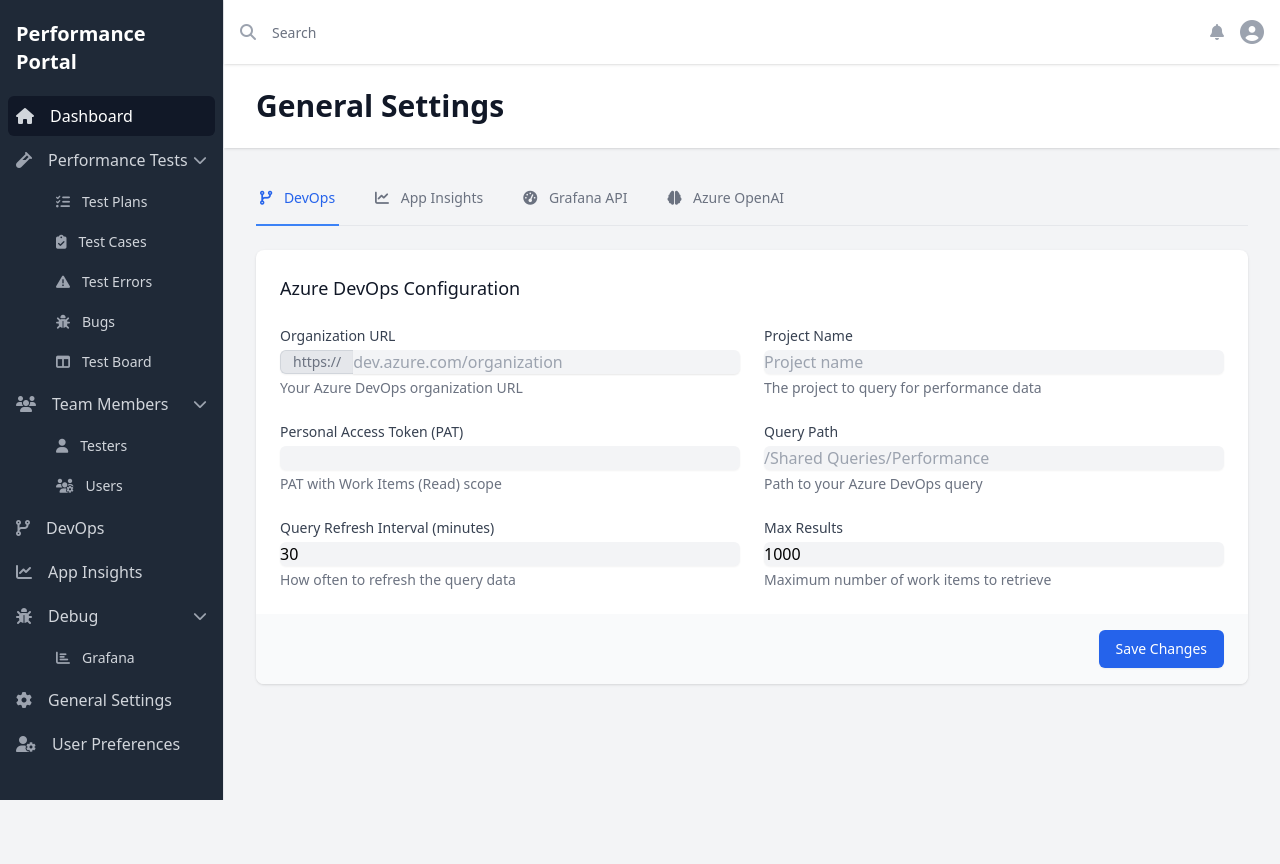
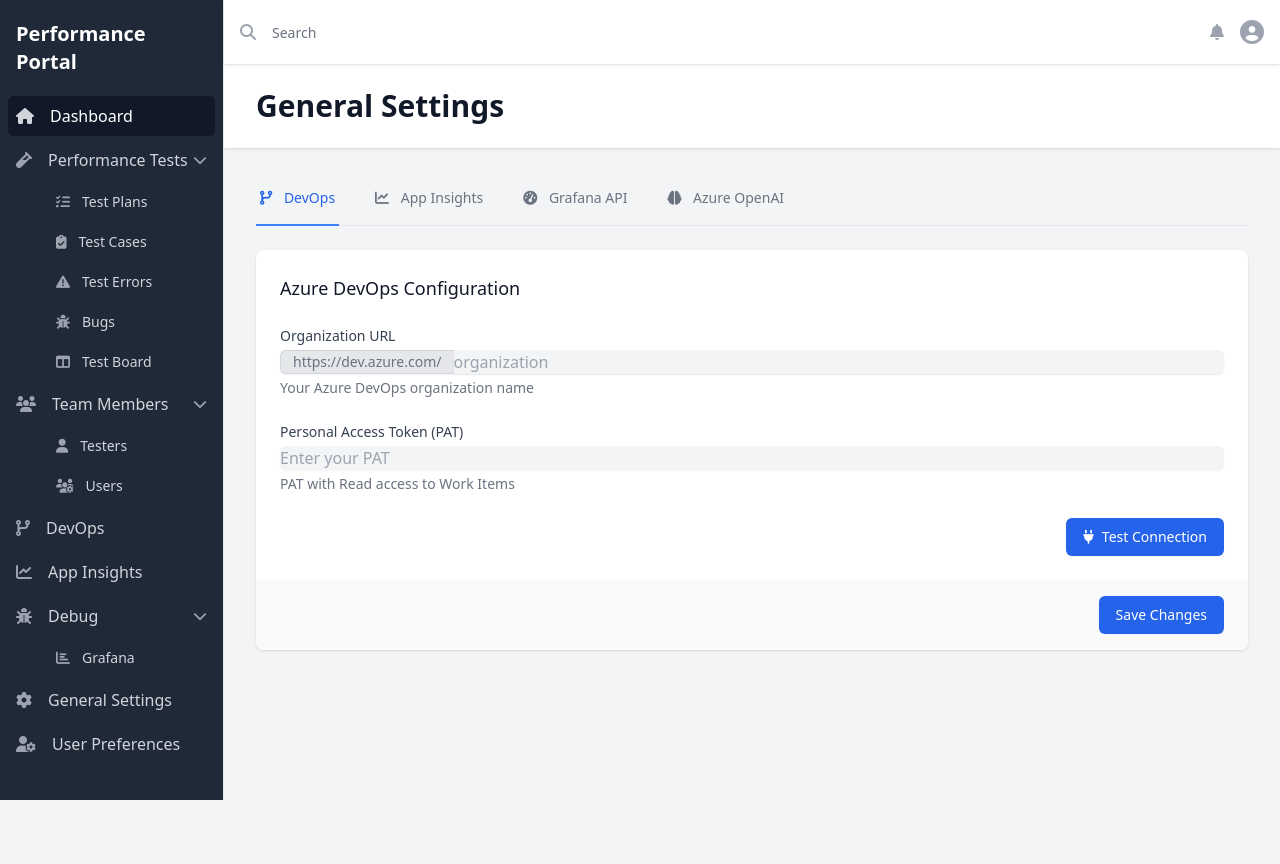
Before and after one commit to kkabza/PerformanceReporting, a Flask app: page /settings/general in a window 1280 px wide. Run offline with Flask 3, Linux system fonts and the light colour scheme; the visitor is signed in with stand-in values (Sample User, id 1); some libraries are stand-ins or nearby versions.

Commit message:
feat: Simplify settings page connection tests
- Update Azure DevOps settings for basic PAT connection test - Simplify App Insights to connection string only - Add Azure OpenAI connection test with endpoint and key - Improve error handling and result display for all connection tests

```diff
--- a/app/templates/pages/settings/general.html
+++ b/app/templates/pages/settings/general.html
@@ -53,61 +53,43 @@
             <div id="devops" class="tab-content active">
                 <div class="p-6">
                     <h3 class="text-lg font-medium text-gray-900 mb-6">Azure DevOps Configuration</h3>
-                    <form class="space-y-6">
-                        <div class="grid grid-cols-1 gap-6 sm:grid-cols-2">
+                    <form class="space-y-6" id="devopsForm">
                         <div>
                             <label class="block text-sm font-medium text-gray-700 mb-1">Organization URL</label>
                             <div class="mt-1 flex rounded-md shadow-sm">
                                 <span class="inline-flex items-center px-3 rounded-l-md border border-r-0 border-gray-300 bg-gray-200 text-gray-500 text-sm">
-                                        https://
+                                    https://dev.azure.com/
                                 </span>
                                 <input type="text"
+                                       id="devops_org_url"
+                                       name="devops_org_url"
                                        class="flex-1 block w-full rounded-none rounded-r-md border-gray-300 bg-gray-100 shadow-sm focus:ring-2 focus:ring-blue-500 focus:border-blue-500 hover:bg-white hover:border-gray-500 transition-all duration-200"
-                                           placeholder="dev.azure.com/organization">
+                                       placeholder="organization">
                             </div>
-                                <p class="mt-1 text-sm text-gray-500">Your Azure DevOps organization URL</p>
+                            <p class="mt-1 text-sm text-gray-500">Your Azure DevOps organization name</p>
                         </div>
-                            <div>
-                                <label class="block text-sm font-medium text-gray-700 mb-1">Project Name</label>
-                                <input type="text"
-                                       class="mt-1 block w-full rounded-md border-gray-300 bg-gray-100 shadow-sm focus:ring-2 focus:ring-blue-500 focus:border-blue-500 hover:bg-white hover:border-gray-500 transition-all duration-200"
-                                       placeholder="Project name">
-                                <p class="mt-1 text-sm text-gray-500">The project to query for performance data</p>
-                            </div>
-                        </div>
-                        <div class="grid grid-cols-1 gap-6 sm:grid-cols-2">
                         <div>
                             <label class="block text-sm font-medium text-gray-700 mb-1">Personal Access Token (PAT)</label>
                             <input type="password"
-                                       class="mt-1 block w-full rounded-md border-gray-300 bg-gray-100 shadow-sm focus:ring-2 focus:ring-blue-500 focus:border-blue-500 hover:bg-white hover:border-gray-500 transition-all duration-200">
-                                <p class="mt-1 text-sm text-gray-500">PAT with Work Items (Read) scope</p>
+                                   id="devops_pat"
+                                   name="devops_pat"
+                                   class="mt-1 block w-full rounded-md border-gray-300 bg-gray-100 shadow-sm focus:ring-2 focus:ring-blue-500 focus:border-blue-500 hover:bg-white hover:border-gray-500 transition-all duration-200"
+                                   placeholder="Enter your PAT">
+                            <p class="mt-1 text-sm text-gray-500">PAT with Read access to Work Items</p>
                         </div>
-                            <div>
-                                <label class="block text-sm font-medium text-gray-700 mb-1">Query Path</label>
-                                <input type="text"
-                                       class="mt-1 block w-full rounded-md border-gray-300 bg-gray-100 shadow-sm focus:ring-2 focus:ring-blue-500 focus:border-blue-500 hover:bg-white hover:border-gray-500 transition-all duration-200"
-                                       placeholder="/Shared Queries/Performance">
-                                <p class="mt-1 text-sm text-gray-500">Path to your Azure DevOps query</p>
+                        <div class="flex justify-end">
+                            <button type="button"
+                                    onclick="testDevOpsConnection()"
+                                    class="inline-flex items-center px-4 py-2 border border-transparent rounded-md shadow-sm text-sm font-medium text-white bg-blue-600 hover:bg-blue-700 focus:outline-none focus:ring-2 focus:ring-offset-2 focus:ring-blue-500">
+                                <i class="fas fa-plug mr-2"></i>
+                                Test Connection
+                            </button>
                         </div>
-                        </div>
-                        <div class="grid grid-cols-1 gap-6 sm:grid-cols-2">
-                            <div>
-                                <label class="block text-sm font-medium text-gray-700 mb-1">Query Refresh Interval (minutes)</label>
-                                <input type="number"
-                                       min="5"
-                                       max="1440"
-                                       class="mt-1 block w-full rounded-md border-gray-300 bg-gray-100 shadow-sm focus:ring-2 focus:ring-blue-500 focus:border-blue-500 hover:bg-white hover:border-gray-500 transition-all duration-200"
-                                       value="30">
-                                <p class="mt-1 text-sm text-gray-500">How often to refresh the query data</p>
-                            </div>
-                            <div>
-                                <label class="block text-sm font-medium text-gray-700 mb-1">Max Results</label>
-                                <input type="number"
-                                       min="1"
-                                       max="20000"
-                                       class="mt-1 block w-full rounded-md border-gray-300 bg-gray-100 shadow-sm focus:ring-2 focus:ring-blue-500 focus:border-blue-500 hover:bg-white hover:border-gray-500 transition-all duration-200"
-                                       value="1000">
-                                <p class="mt-1 text-sm text-gray-500">Maximum number of work items to retrieve</p>
+                        <!-- DevOps Connection Results -->
+                        <div id="devopsResults" class="mt-4 hidden">
+                            <h4 class="text-md font-medium text-gray-800 mb-2">Connection Results</h4>
+                            <div class="bg-gray-100 rounded-md p-4">
+                                <pre id="devopsResultsContent" class="text-sm text-gray-700 whitespace-pre-wrap"></pre>
                             </div>
                         </div>
                     </form>
@@ -118,17 +100,29 @@
             <div id="app-insights" class="tab-content hidden">
                 <div class="p-6">
                     <h3 class="text-lg font-medium text-gray-900 mb-6">App Insights Configuration</h3>
-                    <form class="space-y-6">
-                        <div class="grid grid-cols-1 gap-6 sm:grid-cols-2">
+                    <form class="space-y-6" id="appInsightsForm">
                         <div>
-                                <label class="block text-sm font-medium text-gray-700 mb-1">Instrumentation Key</label>
-                                <input type="text"
-                                       class="mt-1 block w-full rounded-md border-gray-300 bg-gray-100 shadow-sm focus:ring-2 focus:ring-blue-500 focus:border-blue-500 hover:bg-white hover:border-gray-500 transition-all duration-200">
+                            <label class="block text-sm font-medium text-gray-700 mb-1">Connection String</label>
+                            <input type="password"
+                                   id="app_insights_connection"
+                                   name="app_insights_connection"
+                                   class="mt-1 block w-full rounded-md border-gray-300 bg-gray-100 shadow-sm focus:ring-2 focus:ring-blue-500 focus:border-blue-500 hover:bg-white hover:border-gray-500 transition-all duration-200"
+                                   placeholder="InstrumentationKey=xxxxx;IngestionEndpoint=xxxxx">
+                            <p class="mt-1 text-sm text-gray-500">Your Application Insights connection string</p>
                         </div>
-                            <div>
-                                <label class="block text-sm font-medium text-gray-700 mb-1">Sampling Rate (%)</label>
-                                <input type="number"
-                                       class="mt-1 block w-full rounded-md border-gray-300 bg-gray-100 shadow-sm focus:ring-2 focus:ring-blue-500 focus:border-blue-500 hover:bg-white hover:border-gray-500 transition-all duration-200">
+                        <div class="flex justify-end">
+                            <button type="button"
+                                    onclick="testAppInsightsConnection()"
+                                    class="inline-flex items-center px-4 py-2 border border-transparent rounded-md shadow-sm text-sm font-medium text-white bg-blue-600 hover:bg-blue-700 focus:outline-none focus:ring-2 focus:ring-offset-2 focus:ring-blue-500">
+                                <i class="fas fa-plug mr-2"></i>
+                                Test Connection
+                            </button>
+                        </div>
+                        <!-- App Insights Connection Results -->
+                        <div id="appInsightsResults" class="mt-4 hidden">
+                            <h4 class="text-md font-medium text-gray-800 mb-2">Connection Results</h4>
+                            <div class="bg-gray-100 rounded-md p-4">
+                                <pre id="appInsightsResultsContent" class="text-sm text-gray-700 whitespace-pre-wrap"></pre>
                             </div>
                         </div>
                     </form>
@@ -209,17 +203,49 @@
             <div id="azure-openai" class="tab-content hidden">
                 <div class="p-6">
                     <h3 class="text-lg font-medium text-gray-900 mb-6">Azure OpenAI Configuration</h3>
-                    <form class="space-y-6">
-                        <div class="grid grid-cols-1 gap-6 sm:grid-cols-2">
+                    <form class="space-y-6" id="openaiForm">
+                        <div class="grid grid-cols-1 gap-6">
                             <div>
                                 <label class="block text-sm font-medium text-gray-700 mb-1">Endpoint</label>
                                 <input type="text"
-                                       class="mt-1 block w-full rounded-md border-gray-300 bg-gray-100 shadow-sm focus:ring-2 focus:ring-blue-500 focus:border-blue-500 hover:bg-white hover:border-gray-500 transition-all duration-200">
+                                       id="openai_endpoint"
+                                       name="openai_endpoint"
+                                       class="mt-1 block w-full rounded-md border-gray-300 bg-gray-100 shadow-sm focus:ring-2 focus:ring-blue-500 focus:border-blue-500 hover:bg-white hover:border-gray-500 transition-all duration-200"
+                                       placeholder="https://your-resource.openai.azure.com/">
+                                <p class="mt-1 text-sm text-gray-500">Your Azure OpenAI service endpoint URL</p>
                             </div>
                             <div>
                                 <label class="block text-sm font-medium text-gray-700 mb-1">API Key</label>
                                 <input type="password"
-                                       class="mt-1 block w-full rounded-md border-gray-300 bg-gray-100 shadow-sm focus:ring-2 focus:ring-blue-500 focus:border-blue-500 hover:bg-white hover:border-gray-500 transition-all duration-200">
+                                       id="openai_api_key"
+                                       name="openai_api_key"
+                                       class="mt-1 block w-full rounded-md border-gray-300 bg-gray-100 shadow-sm focus:ring-2 focus:ring-blue-500 focus:border-blue-500 hover:bg-white hover:border-gray-500 transition-all duration-200"
+                                       placeholder="Enter your API key">
+                                <p class="mt-1 text-sm text-gray-500">Your Azure OpenAI API key</p>
+                            </div>
+                            <div>
+                                <label class="block text-sm font-medium text-gray-700 mb-1">Deployment Name</label>
+                                <input type="text"
+                                       id="openai_deployment"
+                                       name="openai_deployment"
+                                       class="mt-1 block w-full rounded-md border-gray-300 bg-gray-100 shadow-sm focus:ring-2 focus:ring-blue-500 focus:border-blue-500 hover:bg-white hover:border-gray-500 transition-all duration-200"
+                                       placeholder="Enter deployment name (e.g., gpt-35-turbo)">
+                                <p class="mt-1 text-sm text-gray-500">The name of your model deployment</p>
+                            </div>
+                        </div>
+                        <div class="flex justify-end">
+                            <button type="button"
+                                    onclick="testOpenAIConnection()"
+                                    class="inline-flex items-center px-4 py-2 border border-transparent rounded-md shadow-sm text-sm font-medium text-white bg-blue-600 hover:bg-blue-700 focus:outline-none focus:ring-2 focus:ring-offset-2 focus:ring-blue-500">
+                                <i class="fas fa-plug mr-2"></i>
+                                Test Connection
+                            </button>
+                        </div>
+                        <!-- OpenAI Connection Results -->
+                        <div id="openaiResults" class="mt-4 hidden">
+                            <h4 class="text-md font-medium text-gray-800 mb-2">Connection Results</h4>
+                            <div class="bg-gray-100 rounded-md p-4">
+                                <pre id="openaiResultsContent" class="text-sm text-gray-700 whitespace-pre-wrap"></pre>
                             </div>
                         </div>
                     </form>
@@ -240,28 +266,103 @@
 
 <script>
 function switchTab(tabId) {
-    // Hide all tab contents
-    document.querySelectorAll('.tab-content').forEach(content => {
-        content.classList.add('hidden');
+    // Hide all tabs
+    document.querySelectorAll('.tab-content').forEach(tab => {
+        tab.classList.add('hidden');
     });
 
-    // Remove active class from all tab buttons
+    // Remove active class from all buttons
     document.querySelectorAll('.tab-button').forEach(button => {
         button.classList.remove('border-blue-500', 'text-blue-600');
         button.classList.add('border-transparent', 'text-gray-500', 'hover:text-gray-700', 'hover:border-gray-300');
     });
 
-    // Show selected tab content
-    const selectedContent = document.getElementById(tabId);
-    selectedContent.classList.remove('hidden');
+    // Show selected tab
+    document.getElementById(tabId).classList.remove('hidden');
 
-    // Set active tab button
-    const selectedButton = document.querySelector(`[data-tab="${tabId}"]`);
-    selectedButton.classList.remove('border-transparent', 'text-gray-500', 'hover:text-gray-700', 'hover:border-gray-300');
-    selectedButton.classList.add('border-blue-500', 'text-blue-600');
+    // Add active class to selected button
+    const activeButton = document.querySelector(`[data-tab="${tabId}"]`);
+    activeButton.classList.remove('border-transparent', 'text-gray-500', 'hover:text-gray-700', 'hover:border-gray-300');
+    activeButton.classList.add('border-blue-500', 'text-blue-600');
 }
 
-// Initialize tabs
+async function testDevOpsConnection() {
+    const orgName = document.getElementById('devops_org_url').value;
+    const pat = document.getElementById('devops_pat').value;
+
+    if (!orgName || !pat) {
+        alert('Please enter both Organization name and PAT');
+        return;
+    }
+
+    try {
+        const response = await fetch('/api/settings/devops/test-connection', {
+            method: 'POST',
+            headers: {
+                'Content-Type': 'application/json',
+            },
+            body: JSON.stringify({
+                organization: orgName,
+                pat: pat
+            })
+        });
+
+        const data = await response.json();
+        const resultsDiv = document.getElementById('devopsResults');
+        const resultsContent = document.getElementById('devopsResultsContent');
+
+        resultsDiv.classList.remove('hidden');
+        if (data.success) {
+            resultsContent.textContent = 'Connection successful! Azure DevOps organization is accessible.';
+        } else {
+            resultsContent.textContent = 'Error: ' + data.error;
+        }
+    } catch (error) {
+        const resultsDiv = document.getElementById('devopsResults');
+        const resultsContent = document.getElementById('devopsResultsContent');
+        resultsDiv.classList.remove('hidden');
+        resultsContent.textContent = 'Error testing connection: ' + error.message;
+    }
+}
+
+async function testAppInsightsConnection() {
+    const connectionString = document.getElementById('app_insights_connection').value;
+
+    if (!connectionString) {
+        alert('Please enter Application Insights connection string');
+        return;
+    }
+
+    try {
+        const response = await fetch('/api/settings/appinsights/test-connection', {
+            method: 'POST',
+            headers: {
+                'Content-Type': 'application/json',
+            },
+            body: JSON.stringify({
+                connection_string: connectionString
+            })
+        });
+
+        const data = await response.json();
+        const resultsDiv = document.getElementById('appInsightsResults');
+        const resultsContent = document.getElementById('appInsightsResultsContent');
+
+        resultsDiv.classList.remove('hidden');
+        if (data.success) {
+            resultsContent.textContent = 'Connection successful! Application Insights is properly configured.';
+        } else {
+            resultsContent.textContent = 'Error: ' + data.error;
+        }
+    } catch (error) {
+        const resultsDiv = document.getElementById('appInsightsResults');
+        const resultsContent = document.getElementById('appInsightsResultsContent');
+        resultsDiv.classList.remove('hidden');
+        resultsContent.textContent = 'Error testing connection: ' + error.message;
+    }
+}
+
+// Initialize active tab
 document.addEventListener('DOMContentLoaded', function() {
     switchTab('devops');
 });
@@ -338,5 +439,44 @@
         resultsContent.textContent = 'Error executing query: ' + error.message;
     }
 }
+
+async function testOpenAIConnection() {
+    const endpoint = document.getElementById('openai_endpoint').value;
+    const apiKey = document.getElementById('openai_api_key').value;
+
+    if (!endpoint || !apiKey) {
+        alert('Please enter both Endpoint and API Key');
+        return;
+    }
+
+    try {
+        const response = await fetch('/api/settings/openai/test-connection', {
+            method: 'POST',
+            headers: {
+                'Content-Type': 'application/json',
+            },
+            body: JSON.stringify({
+                endpoint: endpoint,
+                api_key: apiKey
+            })
+        });
+
+        const data = await response.json();
+        const resultsDiv = document.getElementById('openaiResults');
+        const resultsContent = document.getElementById('openaiResultsContent');
+
+        resultsDiv.classList.remove('hidden');
+        if (data.success) {
+            resultsContent.textContent = 'Connection successful! Azure OpenAI is properly configured.';
+        } else {
+            resultsContent.textContent = 'Error: ' + data.error;
+        }
+    } catch (error) {
+        const resultsDiv = document.getElementById('openaiResults');
+        const resultsContent = document.getElementById('openaiResultsContent');
+        resultsDiv.classList.remove('hidden');
+        resultsContent.textContent = 'Error testing connection: ' + error.message;
+    }
+}
 </script>
 {% endblock %}
```
Lines whose indentation alone changed are shown as unchanged.
